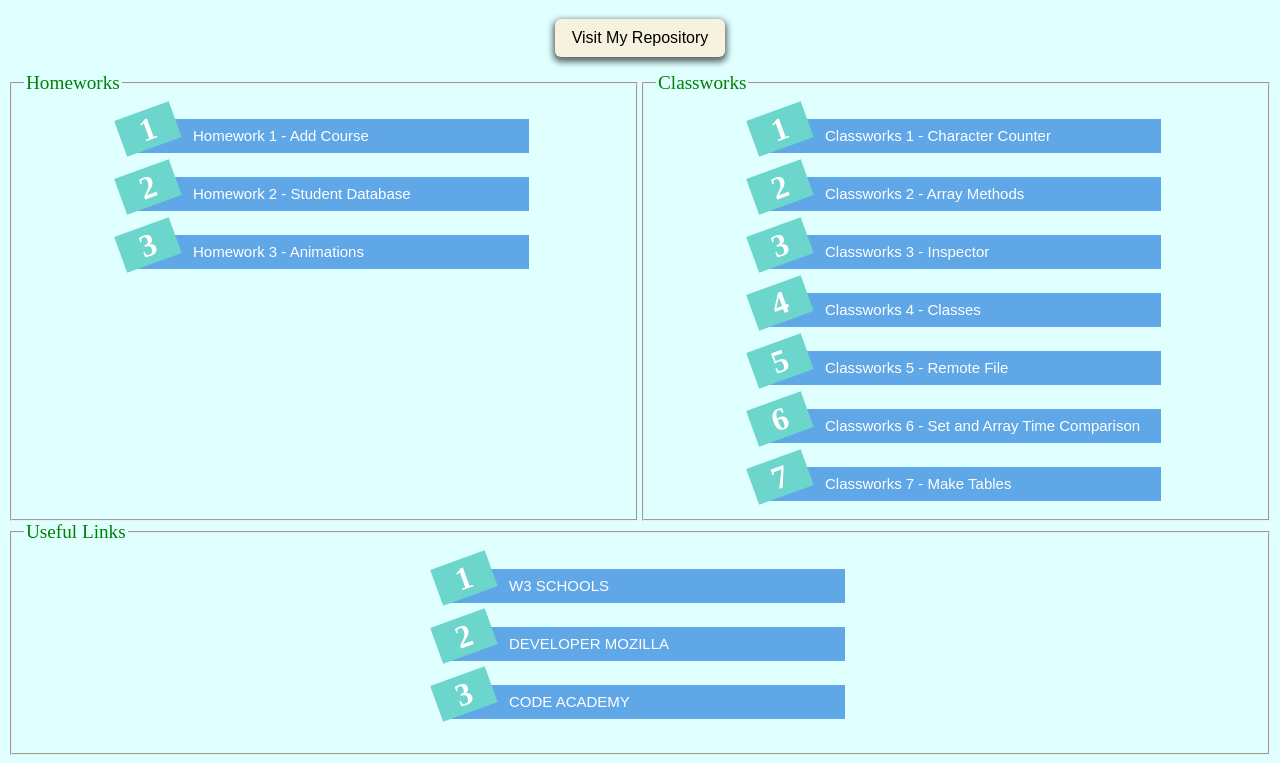
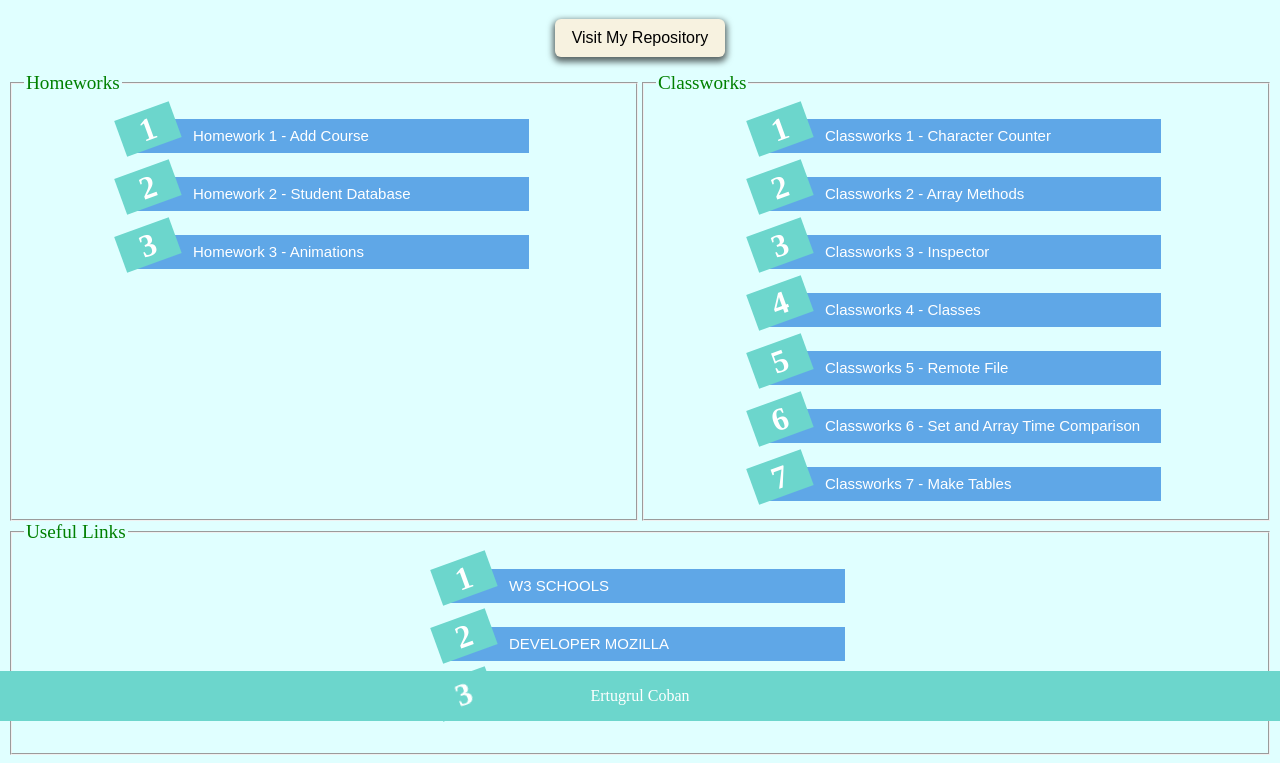
Before and after one commit to ertugrulcbn/ProgWork, a plain HTML site: page index.html in a window 1280 px wide. Shown: the part 79-842 px from the top of the page. Drawn offline with Linux system fonts and the light colour scheme.

Commit message:
Update index.html

```diff
--- a/index.html
+++ b/index.html
@@ -6,6 +6,18 @@
 <link rel="stylesheet" href="style.css">
 <link rel="Shortcut Icon"  href="favicon.ico"  type="image/x-icon">
 <title>ERTUGRUL COBAN HOME PAGE</title>
+ <style>
+.footer {
+   position: fixed;
+   left: 0;
+   bottom: 0;
+   width: 100%;
+   background-color: #6CD6CC;
+   color: white;
+   text-align: center;
+}
+</style>
+
  <script>
         if ('serviceWorker' in navigator) {
           navigator.serviceWorker
@@ -66,7 +78,9 @@
 </ol>
 </div>
 </fieldset>
-
+<div class="footer">
+  <p>Ertugrul Coban</p>
+</div>
 
 </body>
 <html>
```
